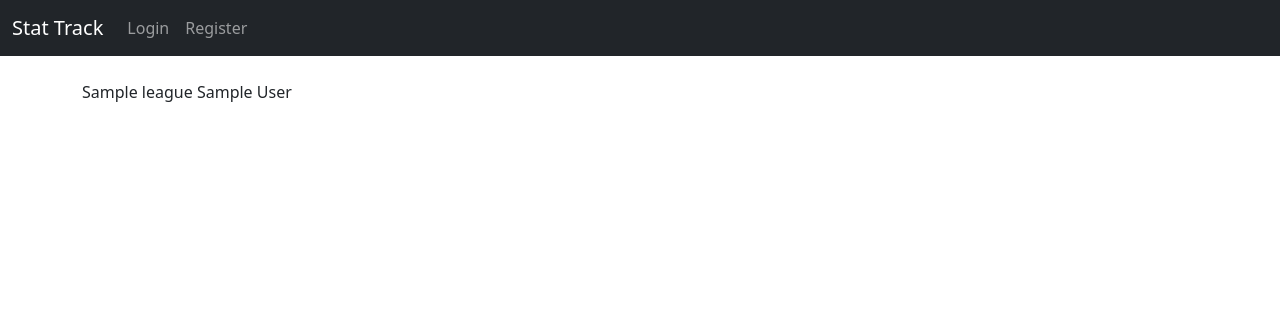
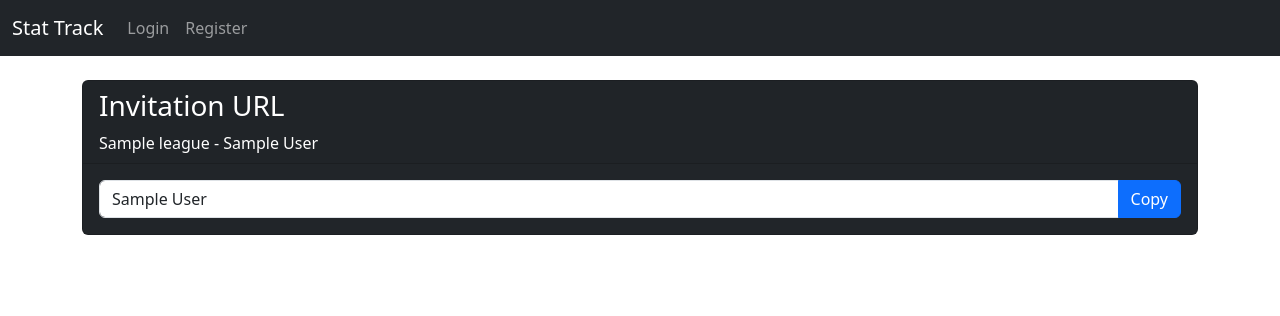
Before and after one commit to Put3k/FutsalStatTrack, a Django app: page /league/00000000-0000-0000-0000-000000000001/invite/00000000-0000-0000-0000-000000000001/ in a window 1280 px wide. Shown: the top 316 px of the page. Run offline with Django 4.2, Linux system fonts and the light colour scheme; tables that the repository leaves empty hold one stand-in row (values such as "Sample post"); parts of the project's set-up code (start-up, migrations or seed data) failed here and were passed over.

Commit message:
Enchance Invitation View, add copy to clipboard button

```diff
--- a/backend/settings.py
+++ b/backend/settings.py
@@ -138,7 +138,7 @@ USE_TZ = True
 
 STATIC_URL = '/static/'
 STATICFILES_DIRS = [
-    BASE_DIR / "stat_track/static"
+    BASE_DIR / "static"
 ]
 
 
--- a/invitations/views.py
+++ b/invitations/views.py
@@ -1,3 +1,4 @@
+from django.contrib import messages
 from django.contrib.auth.decorators import login_required
 from django.shortcuts import get_object_or_404, redirect, render
 from django.views.generic.detail import DetailView
@@ -18,7 +19,15 @@ def create_invitation(request, league_id, player_id):
     player = get_object_or_404(Player, pk=player_id)
     league = get_object_or_404(League, pk=league_id)
 
-    #CREATE LOGIC TO CHECK IF THERE IS NO INVITATION FOR THIS PLAYER TO THIS LEAGUE EXCEPTING EXPIRED ONES
+    # Check if there is no active invitations for this player:
+    invitations = Invitation.objects.filter(player=player, league=league)
+    for invitation in invitations:
+        if not invitation.expired:
+            messages.error(request, "There is an active invitation linked to this player!")
+            return redirect("players_list", league.id)
+        if invitation.accepted:
+            messages.error(request, "This player has already accepted the invitation.")
+            return redirect("players_list", league.id)
 
     invite = Invitation(
         inviter = inviter,
--- /dev/null
+++ b/static/invitations/js/invitation_detail.js
@@ -0,0 +1,11 @@
+let copyText = document.querySelector(".copy-text");
+copyText.querySelector("button").addEventListener("click", function () {
+	let input = copyText.querySelector("input.text");
+	input.select();
+	document.execCommand("copy");
+	copyText.classList.add("active");
+	window.getSelection().removeAllRanges();
+	setTimeout(function () {
+		copyText.classList.remove("active");
+	}, 2500);
+});
--- a/templates/base.html
+++ b/templates/base.html
@@ -9,6 +9,7 @@
     <link href="https://cdn.jsdelivr.net/npm/bootstrap@5.3.0-alpha3/dist/css/bootstrap.min.css" rel="stylesheet" integrity="sha384-KK94CHFLLe+nY2dmCWGMq91rCGa5gtU4mk92HdvYe+M/SXH301p5ILy+dN9+nJOZ" crossorigin="anonymous">
 	  <link rel="stylesheet" href="https://cdn.jsdelivr.net/npm/bootstrap-icons@1.10.5/font/bootstrap-icons.css">
     <link rel="stylesheet" href="{% static 'stat_track/style/style.css' %}">
+    {% block style %}{% endblock %}
 	  <script src="https://code.jquery.com/jquery-3.6.0.min.js"></script>
 
 
--- a/templates/invitation/invitation_detail.html
+++ b/templates/invitation/invitation_detail.html
@@ -1,8 +1,26 @@
 {% extends "base.html" %}
+{% load static %}
 
 {% block title %}{{ invitation }}{% endblock title %}
 
+{% block style %}
+    <link rel="stylesheet" href="{% static 'invitations/style/invitation_detail.css' %}">
+{% endblock %}
+
+{% block scripts %}
+    <script src="{% static 'invitations/js/invitation_detail.js' %}"></script>
+{% endblock %}
+
+
 {% block content %}
-    {{ invitation.league }}
-    {{ invitation.player }}
+<div class="card bg-dark text-white">
+	<div class="label card-header">
+		<h3>Invitation URL</h3>
+        {{ invitation.league }} - {{ invitation.player }}
+	</div>
+	<div class="copy-text card-body input-group">
+		<input type="text" class="text form-control" value="{{ invitation.player }}" readonly/>
+		<button class="btn btn-primary">Copy</button>
+	</div>
+</div>
 {% endblock content %}
```
Also changed, not shown: static/invitations/style/invitation_detail.css (added), static/stat_track/js/create_matchday.js (renamed from stat_track/static/stat_track/js/create_matchday.js), static/stat_track/js/edit_matchday.js (renamed from stat_track/static/stat_track/js/edit_matchday.js), static/stat_track/js/home.js (renamed from stat_track/static/stat_track/js/home.js), static/stat_track/js/players_list.js (renamed from stat_track/static/stat_track/js/players_list.js), static/stat_track/style/style.css (added).
